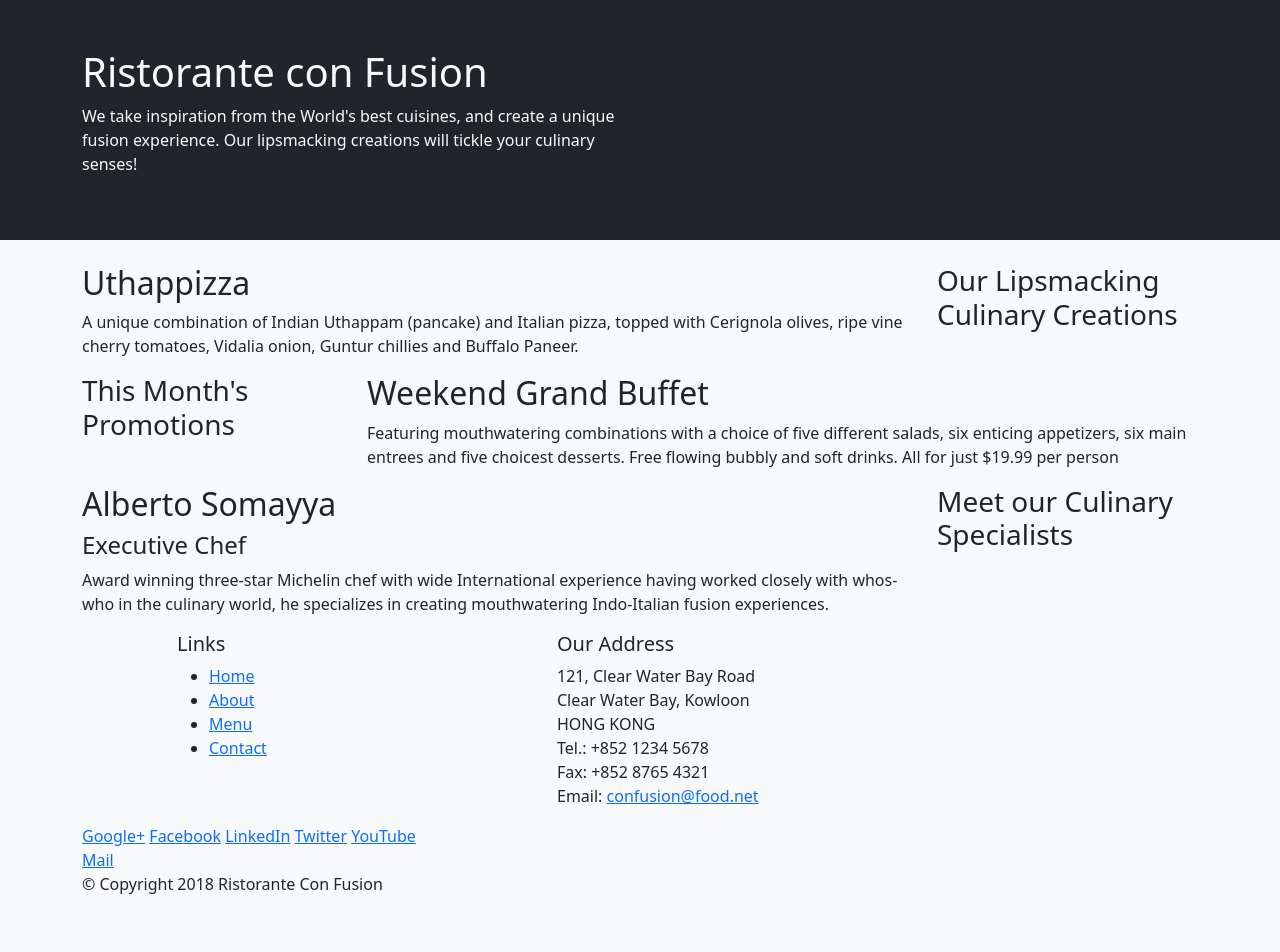
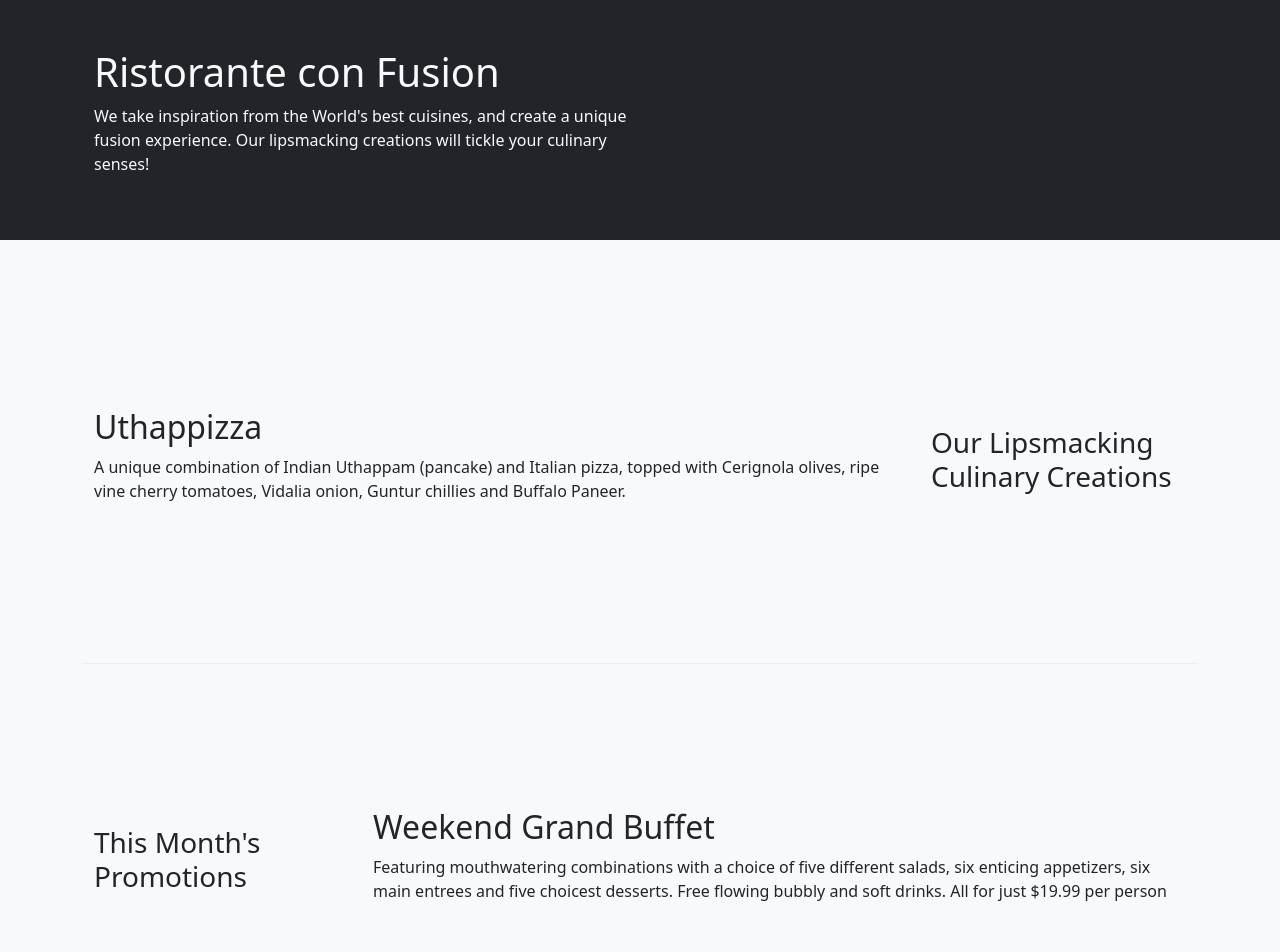
Before and after one commit to facufrnandz/Coursera-Bootstrap, a website: page index.html in a window 1280 px wide. Shown: the top 952 px of the page. Before the commit the page ends 912 px from the top, so only its background shows below. Drawn offline with nearby package versions, Linux system fonts and the light colour scheme.

Commit message:
Bootstrap Grid Part II

```diff
--- /dev/null
+++ b/css/styles.css
@@ -0,0 +1,24 @@
+.row-header {
+
+    margin: 0px auto;
+    padding: 0px auto;
+}
+
+.row-content {
+
+    margin: 0px auto;
+    padding: 50px 0px 50px 0px;
+    border-bottom: 1px ridge;
+    min-height: 400px;
+}
+
+.footer{
+    margin: 0px auto;
+    padding: 20px 0px 20px 0px;
+}
+
+.address{
+    font-size: 80%;
+    margin: 0px;
+    color: #0f0f0f;
+}
--- a/index.html
+++ b/index.html
@@ -8,7 +8,10 @@
 
     <!-- Bootstrap CSS -->
     <link href="https://cdn.jsdelivr.net/npm/bootstrap@5.0.0-beta3/dist/css/bootstrap.min.css" rel="stylesheet" integrity="sha384-eOJMYsd53ii+scO/bJGFsiCZc+5NDVN2yr8+0RDqr0Ql0h+rP48ckxlpbzKgwra6" crossorigin="anonymous">
+    <link rel="stylesheet" href="css/styles.css">
     <title>Ristorante Con Fusion</title>
+
+
 
 </head>
 
@@ -16,7 +19,7 @@
 
     <header class="p-5 mb-4 bg-dark text-light">
         <div class="container">
-            <div class="row">
+            <div class="row row-header">
                 <div class="col-12 col-sm-6 ">
                     <h1>Ristorante con Fusion</h1>
                     <p>We take inspiration from the World's best cuisines, and create a unique fusion experience. Our lipsmacking creations will tickle your culinary senses!</p>
@@ -28,7 +31,7 @@
     </header>
 
     <div class="container">
-        <div class="row">
+        <div class="row row-content align-items-center">
             <div class="col-12 clas-sm-4 order-sm-last col-md-3" >
                 <h3>Our Lipsmacking Culinary Creations</h3>
             </div>
@@ -39,7 +42,7 @@
         </div>
 
 
-        <div class="row">
+        <div class="row row-content align-items-center">
             <div class="col-12 clas-sm-4 col-md-3">
                 <h3>This Month's Promotions</h3>
             </div>
@@ -49,7 +52,7 @@
             </div>
         </div>
 
-        <div class="row">
+        <div class="row row-content align-items-center ">
             <div class="col-12 clas-sm-4 order-sm-last col-md-3">
                 <h3>Meet our Culinary Specialists</h3>
             </div>
@@ -61,12 +64,12 @@
         </div>
     </div>
 
-    <footer>
+    <footer class="footer bg-dark text-light">
         <div class="container">
             <div class="row">
-                <div class="col-4 offset-1 col-sm-4">
+                <div class="col-4 col-sm-4">
                     <h5>Links</h5>
-                    <ul>
+                    <ul class="list-unstyled">
                         <li><a href="#">Home</a></li>
                         <li><a href="#">About</a></li>
                         <li><a href="#">Menu</a></li>
@@ -84,8 +87,8 @@
 		              Email: <a href="mailto:confusion@food.net">confusion@food.net</a>
 		           </address>
                 </div>
-                <div class="col-12 col-sm-4">
-                    <div>
+                <div class="col-12 col-sm-3 align-self-center">
+                    <div class="text-center">
                         <a href="http://google.com/+">Google+</a>
                         <a href="http://www.facebook.com/profile.php?id=">Facebook</a>
                         <a href="http://www.linkedin.com/in/">LinkedIn</a>
@@ -95,7 +98,8 @@
                     </div>
                 </div>
            </div>
-           <div class="row">
+
+           <div class="row justify-content-center">
                 <div class="col-auto">
                     <p>© Copyright 2018 Ristorante Con Fusion</p>
                 </div>
```
